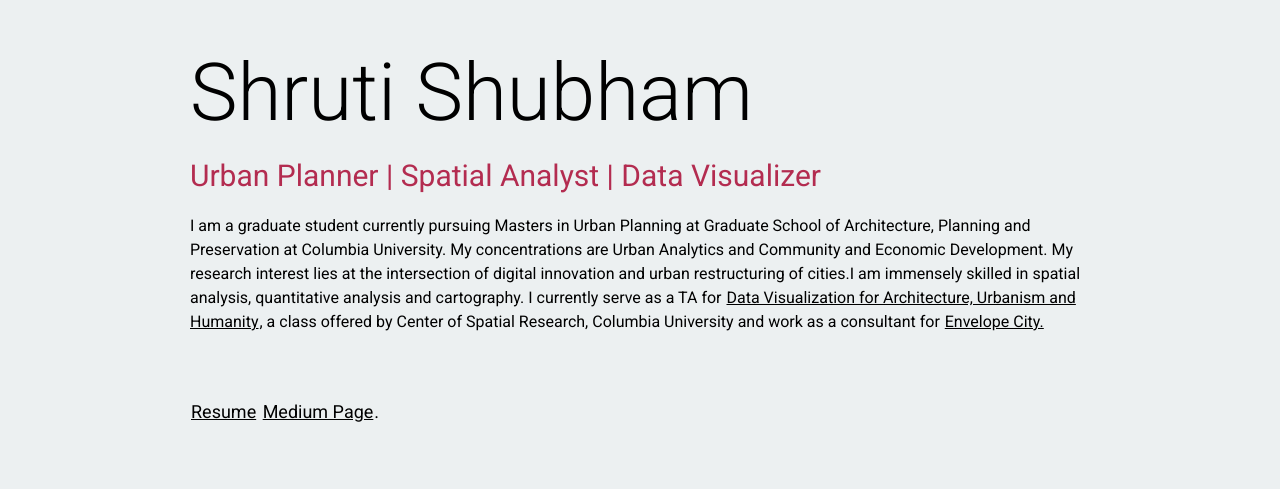
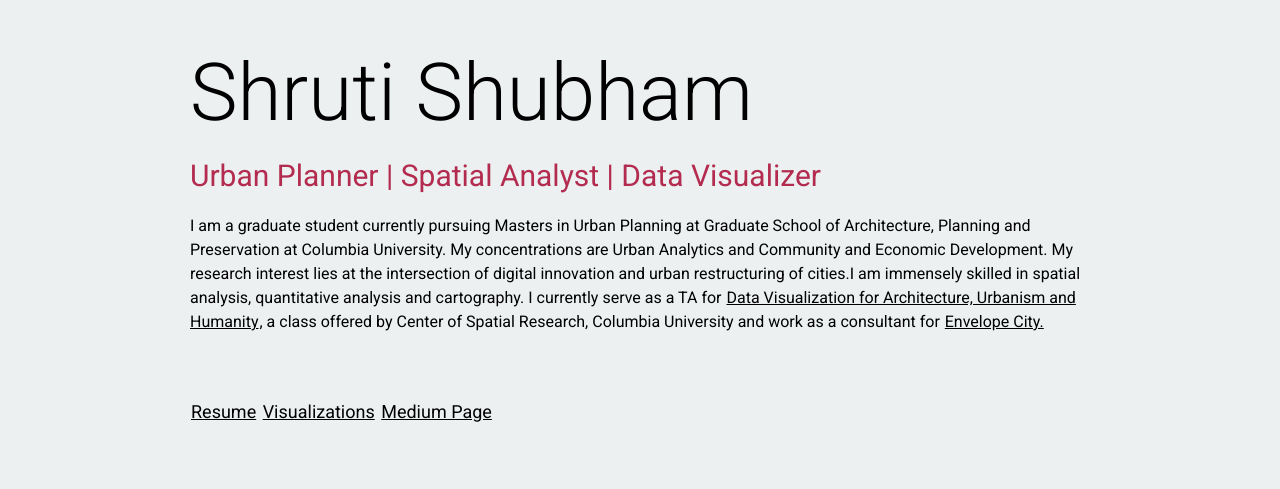
Before and after one commit to shruti3101/shrutishubham.2018, a plain HTML site: page index.html in a window 1280 px wide. Shown: the part 232-721 px from the top of the page. Drawn offline with Linux system fonts and the light colour scheme.

Commit message:
added the visualization website
visualization website

```diff
--- a/index.html
+++ b/index.html
@@ -29,7 +29,7 @@
               <h2>Urban Planner | Spatial Analyst | Data Visualizer</h2>
               <p> I am a graduate student currently pursuing Masters in Urban Planning at Graduate School of Architecture, Planning and Preservation at Columbia University. My concentrations are Urban Analytics and Community and Economic Development. My research interest lies at the intersection of digital innovation and urban restructuring of cities.I am immensely skilled in spatial analysis, quantitative analysis and cartography. I currently serve as a TA for <a href="http://agneschang.net/gsapp-dataviz-archhum/" target="_blank"> Data Visualization for Architecture, Urbanism and Humanity</a>, a class offered by Center of Spatial Research, Columbia University and work as a consultant for <a href="https://envelope.city/" target="_blank">Envelope City.</a></p>
               <br><br>
-              <h3><a href="documents/Resume_Shruti Shubham.pdf">Resume</a>       <a href="https://medium.com/@shrutishubham">Medium Page</a>.</h3>
+              <h3><a href="documents/Resume_Shruti Shubham.pdf">Resume</a>        <a href="https://shruti3101.github.io/">Visualizations</a>       <a href="https://medium.com/@shrutishubham">Medium Page</a></h3>
           		<br>
 
             </div>
```
